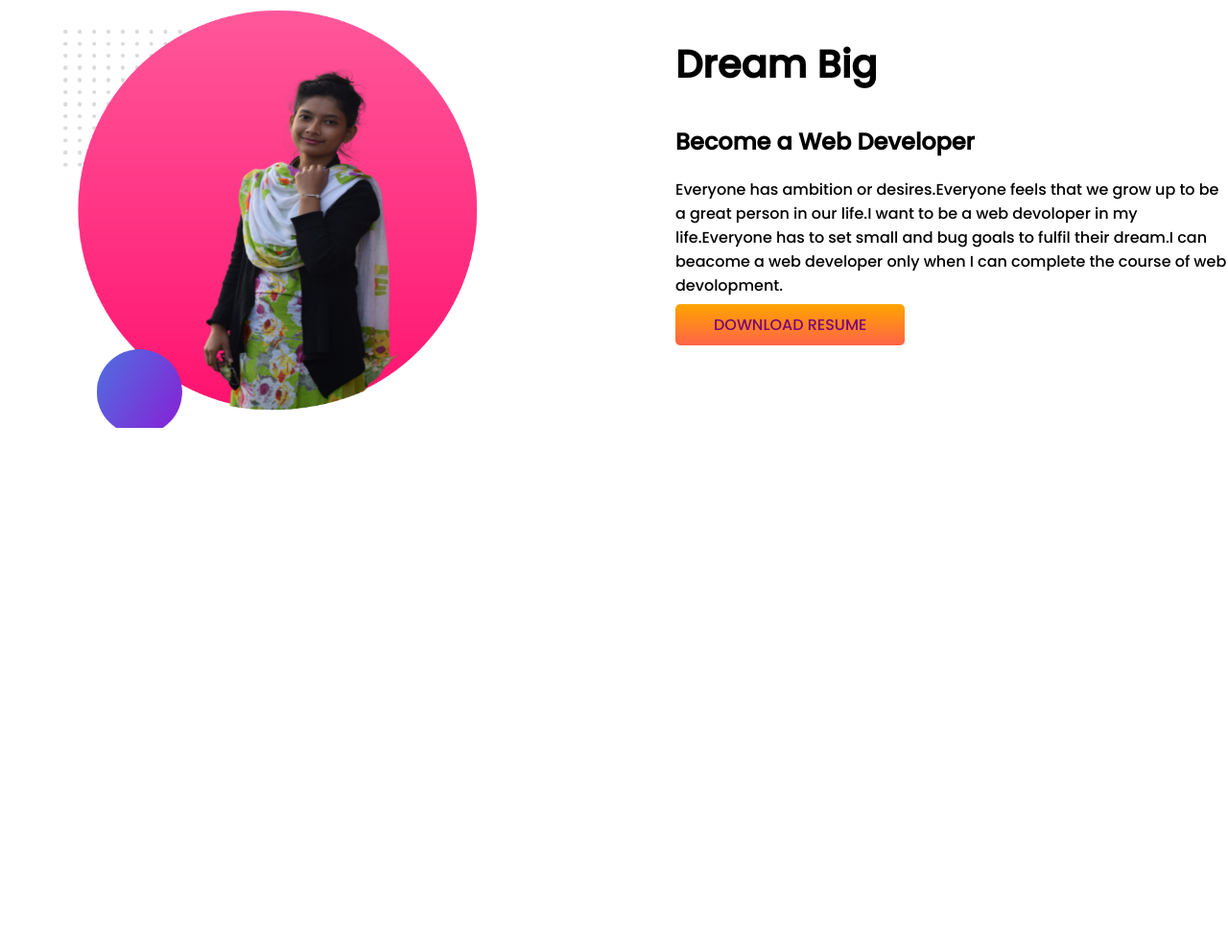
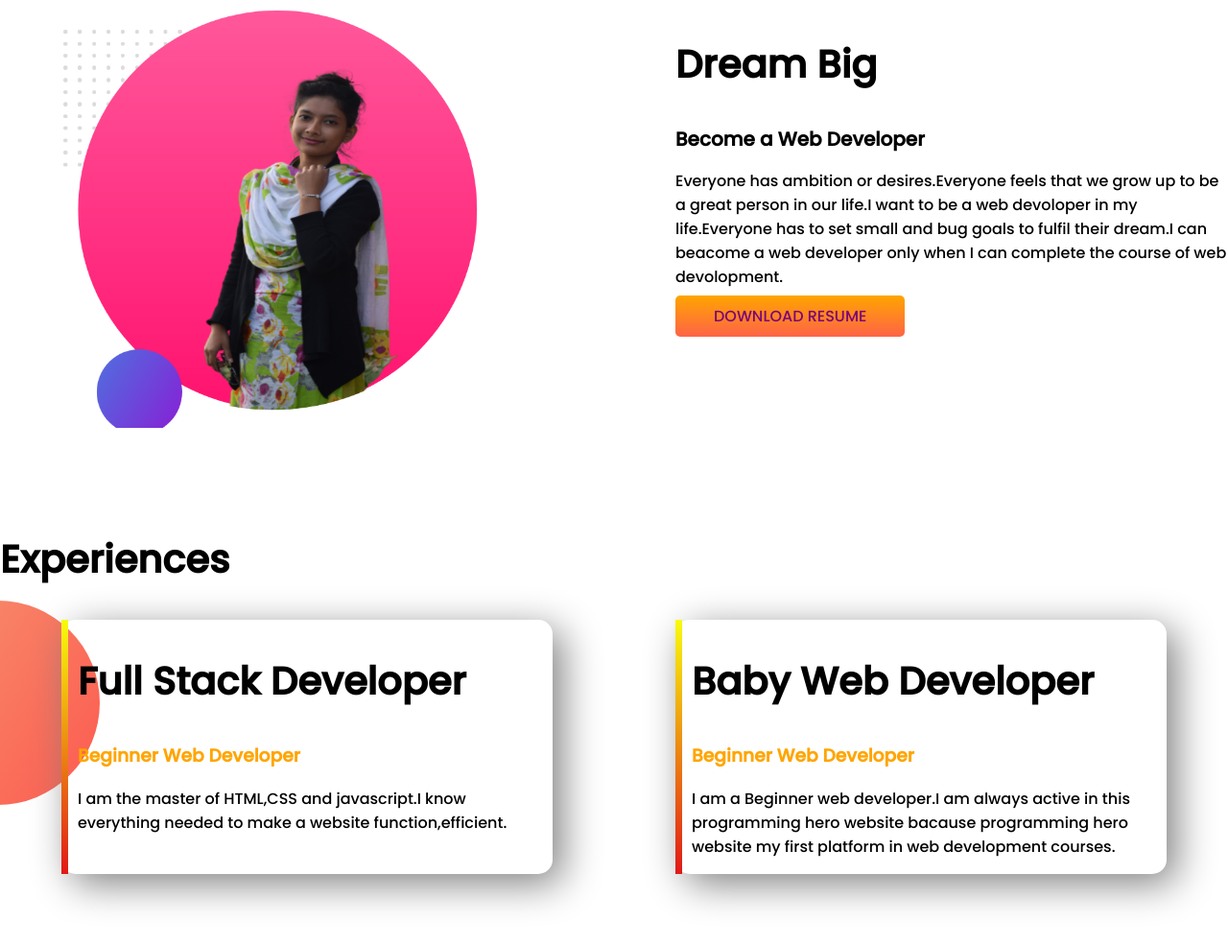
Before and after one commit to MisratIra/developer-portfolio, a plain HTML site: page index.html in a window 1280 px wide. Shown: the part 561-1546 px from the top of the page at 96% size. Before the commit the page ends 1114 px from the top, so only its background shows below. Drawn offline with Linux system fonts and the light colour scheme.

Commit message:
experinces added

```diff
--- a/index.html
+++ b/index.html
@@ -13,7 +13,7 @@
 </head>
 
 <body>
-    <section class=top-banner>
+    <section class="top-banner flexible-container">
 
         <div class="half-width">
             <h1>Welcome To</h1>
@@ -31,7 +31,7 @@
             <img src="images/my-bg (6).png" <a target="blank" </div>
 
     </section>
-    <section>
+    <section class="big-dream flexible-container">
         <div class="half-width">
             <img src="images/misrat.png">
         </div>
@@ -45,6 +45,26 @@
 
         </div>
     </section>
+    <section class="Experience-area">
+        <h1>Experiences</h1>
+        <div class="flexible-container">
+            <div id="Full-stack-Experience" class="Experience-item">
+                <h1>Full Stack Developer </h1>
+                <h3 class="pro">Beginner Web Developer</h3>
+                <p>I am the master of HTML,CSS and javascript.I know everything needed to make a website
+                    function,efficient.</p>
+            </div>
+            <div id="web-dev-experience" class="Experience-item">
+                <h1>Baby Web Developer</h1>
+                <h3 class="pro">Beginner Web Developer</h3>
+                <p>I am a Beginner web developer.I am always active in this programming hero website bacause programming
+                    hero website my first platform in web development courses.</p>
+            </div>
+        </div>
+
+
+
+    </section>
 
 </body>
 
--- a/style.css
+++ b/style.css
@@ -5,9 +5,13 @@ body{
 h1{
     font-size:40px;
 }
+h2{
+    font-size:20px;
+}
 .mis{color:orange;
 }
- section{
+.pro{color:orange;}
+ .flexible-container{
      display:flex;
      margin-bottom: 100px;
     }
@@ -33,3 +37,29 @@ h1{
         background-image: url(images/dream-bg.png);
         background-repeat: no-repeat;
     }
+    .Experience-area{
+        background-image:url(images/exp-bg.png);
+        background-repeat:no-repeat;
+        background-position:left ;
+
+    }
+    .Experience-item{
+        width: 40%;
+        margin-right:5%;
+        margin-left:5%;
+        padding-left:10px;
+        border-radius: 15px;
+        box-shadow:10px 10px 40px gray;
+ }
+ #web-dev-experience{
+     border-left: 7px solid;
+     border-image:linear-gradient(rgb(248, 252, 13),rgb(224, 24, 24));
+     border-image-slice: 1;
+     border-radius: 15px;
+ }
+#Full-stack-Experience{
+
+    border-left: 7px solid;
+     border-image:linear-gradient(rgb(248, 252, 13),rgb(224, 24, 24));
+     border-image-slice: 1;
+}
```
